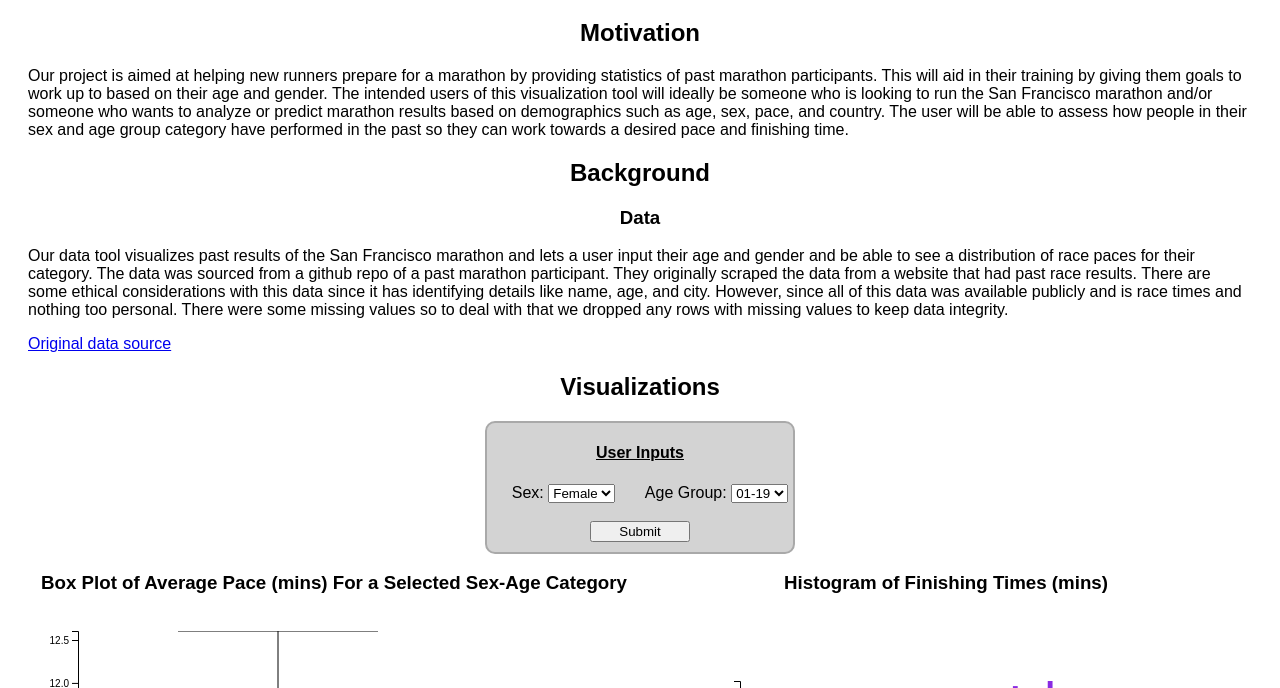
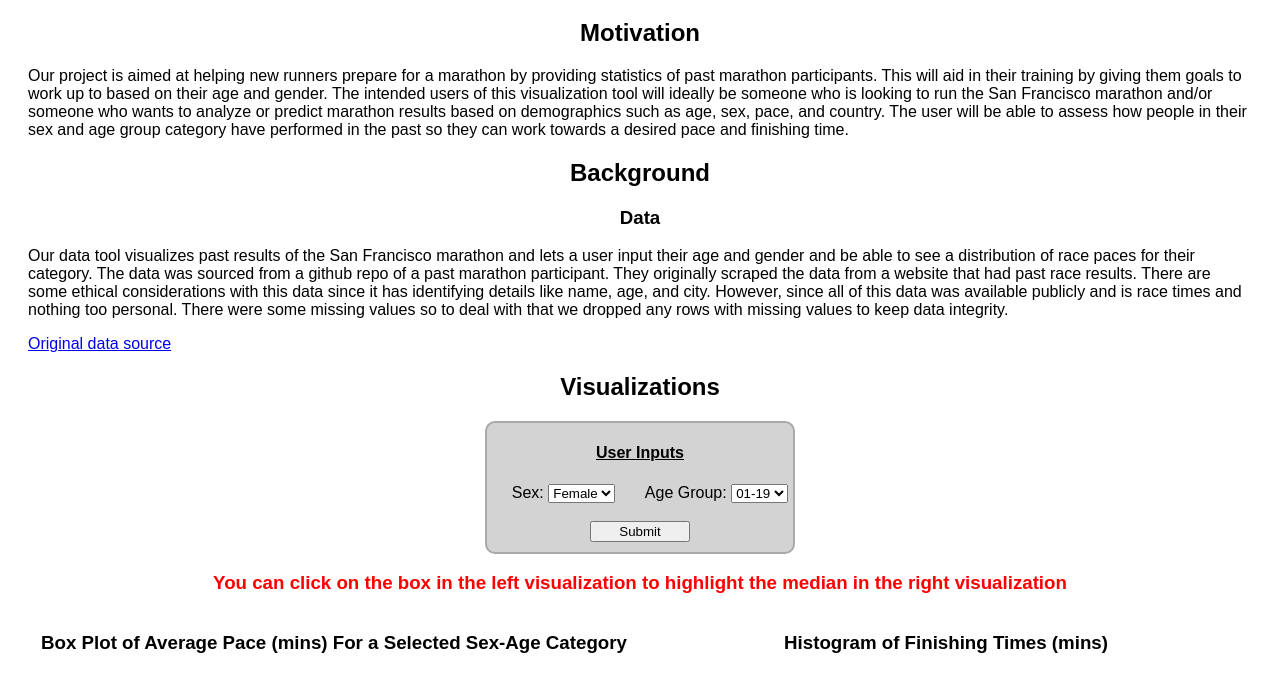
Before and after one commit to DS4200-S23-Class/project-xander-adithi-mahek-vedant, a plain HTML site: page index.html in a window 1280 px wide. Both pictures are taken after a click on the button "Submit". Shown: the part 89-777 px from the top of the page. Drawn offline with Linux system fonts and the light colour scheme.

Commit message:
Adding warning

```diff
--- a/index.html
+++ b/index.html
@@ -72,8 +72,9 @@
         <div class="center">
             <button type="button" id="submit">Submit</button>
         </div>
+    </div>
 
-    </div>
+    <h3 id="warning" class="center">YOU MUST CHOOSE A CATEGORY TO VISUALIZE THE DATA (PRESS SUBMIT)</h3>
 
     <div class="flex">
         <div class="col">
--- a/js/main.js
+++ b/js/main.js
@@ -20,6 +20,8 @@ d3.csv("data/filtered_marathon_data.csv").then((data) => {
     d3.select('#tooltip1').remove();
     d3.select('#svg2').remove();
     d3.select('#tooltip2').remove();
+    d3.select('#warning')
+      .html("You can click on the box in the left visualization to highlight the median in the right visualization");
 
   // --------------------------  CREATING VIS1 -------------------------- //
 
--- a/style.css
+++ b/style.css
@@ -19,6 +19,10 @@ button {
     border-radius: 10px;
     border: 2px solid darkgray;
     padding-bottom: 10px;
+}
+
+#warning {
+    color:red;
 }
 
 .flex {
```
